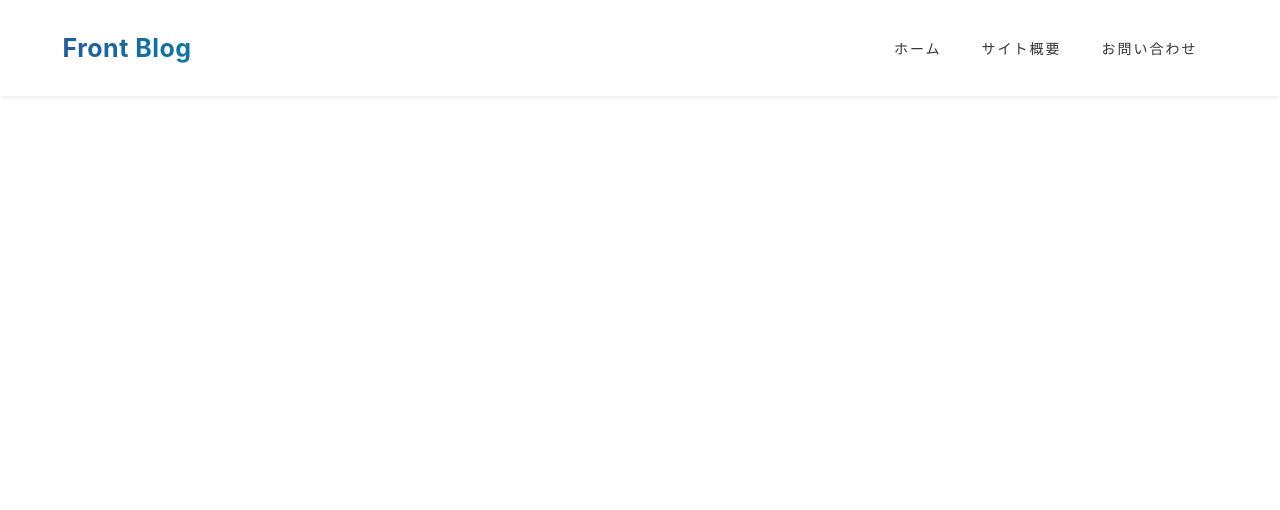
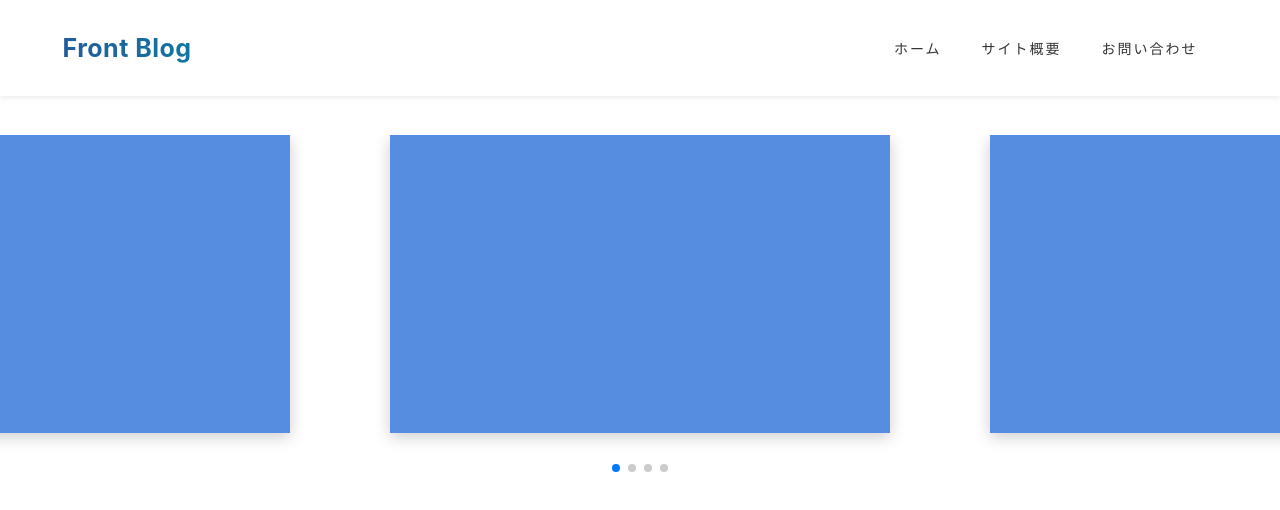
Before and after one commit to naso22/3d-jam, a Next.js app: page / in a window 1280 px wide. Shown: the top 510 px of the page. Built offline with nearby package versions, Linux system fonts and the light colour scheme.

Commit message:
add slider

```diff
--- a/package.json
+++ b/package.json
@@ -12,7 +12,8 @@
     "next": "14.2.15",
     "react": "^18",
     "react-dom": "^18",
-    "sass": "^1.79.5"
+    "sass": "^1.79.5",
+    "swiper": "^11.1.14"
   },
   "devDependencies": {
     "@types/node": "^20",
--- a/src/app/globals.scss
+++ b/src/app/globals.scss
@@ -16,13 +16,7 @@ body {
   overflow-x: hidden;
 }
 
-body {
-  color: var(--foreground);
-  background: var(--background);
-  font-family: Arial, Helvetica, sans-serif;
-  -webkit-font-smoothing: antialiased;
-  -moz-osx-font-smoothing: grayscale;
-}
+
 
 * {
   box-sizing: border-box;
@@ -38,9 +32,3 @@ a {
 ul {
   list-style: none;
 }
-
-@media (prefers-color-scheme: dark) {
-  html {
-    color-scheme: dark;
-  }
-}
--- a/src/app/layout.tsx
+++ b/src/app/layout.tsx
@@ -1,4 +1,3 @@
-import type { Metadata } from "next";
 import "./globals.scss";
 import { Noto_Sans_JP } from "next/font/google";
 
--- a/src/app/page.tsx
+++ b/src/app/page.tsx
@@ -1,4 +1,4 @@
-import styles from "./page.module.css";
+
 import Header from "@/component/layouts/Header";
 export default function Home() {
   return (
--- a/src/component/layouts/Header.module.scss
+++ b/src/component/layouts/Header.module.scss
@@ -69,6 +69,10 @@
     visibility: visible;
   }
 
+  .FirstView {
+    margin-top: 130px;
+  }
+
   .swiper {
     margin: 8rem auto 2rem;
     padding-bottom: 40px;
@@ -87,6 +91,8 @@
     width: 100%;
     box-shadow: 0 4px 15px rgba(0, 0, 0, 0.2);
   }
+
+
 
   @media screen and (max-width: 780px) {
     .newLineStyle {
--- a/src/component/layouts/Header.tsx
+++ b/src/component/layouts/Header.tsx
@@ -1,6 +1,6 @@
 import Link from 'next/link';
 import styles from './Header.module.scss'; // CSSモジュールのインポート
-
+import SlideShow from '../slideShow/SlideShow';
 export default function Header() {
     return (
         <>
@@ -41,7 +41,8 @@ export default function Header() {
                         </div>
                     </div>
                 </div>
-                <div className="first-view">
+                <div className={styles.FirstView}>
+                    <SlideShow />
                     {/* Swiperの部分はクライアントサイドでレンダリングされるべき */}
                 </div>
             </header>
--- /dev/null
+++ b/src/component/slideShow/SlideShow.module.scss
@@ -0,0 +1,6 @@
+.SlideItem{
+    // width: 540px;
+    height: 85%;
+    background-color:#568DE0;
+    box-shadow: 0 4px 15px rgba(0, 0, 0, 0.2);
+}
--- /dev/null
+++ b/src/component/slideShow/SlideShow.tsx
@@ -0,0 +1,39 @@
+"use client";
+import "swiper/css";
+import { Pagination } from "swiper/modules";
+import { Swiper, SwiperSlide } from "swiper/react";
+import styles from "./SlideShow.module.scss";
+// Import Swiper styles
+import "swiper/css/pagination";
+import "swiper/css/scrollbar";
+
+export default function SlideShow() {
+  return (
+    <>
+      <Swiper
+        // install Swiper modules
+        modules={[Pagination]}
+        navigation
+        pagination={{ clickable: true }}
+        spaceBetween={100} // スライド間のスペース
+        slidesPerView={2.3} // 表示するスライドの数（はみ出す部分を考慮）
+        loop={true}
+        centeredSlides={true} // スライドを中央に配置
+        style={{ width: "100%", height: "350px" }}
+      >
+        <SwiperSlide>
+          <div className={styles.SlideItem}></div>
+        </SwiperSlide>
+        <SwiperSlide>
+          <div className={styles.SlideItem}></div>
+        </SwiperSlide>
+        <SwiperSlide>
+          <div className={styles.SlideItem}></div>
+        </SwiperSlide>
+        <SwiperSlide>
+          <div className={styles.SlideItem}></div>
+        </SwiperSlide>
+      </Swiper>
+    </>
+  );
+}
```
Also changed, not shown: src/component/top/MainSlider.tsx (deleted), 1 other file (tests, documents, lock files or other folders).
